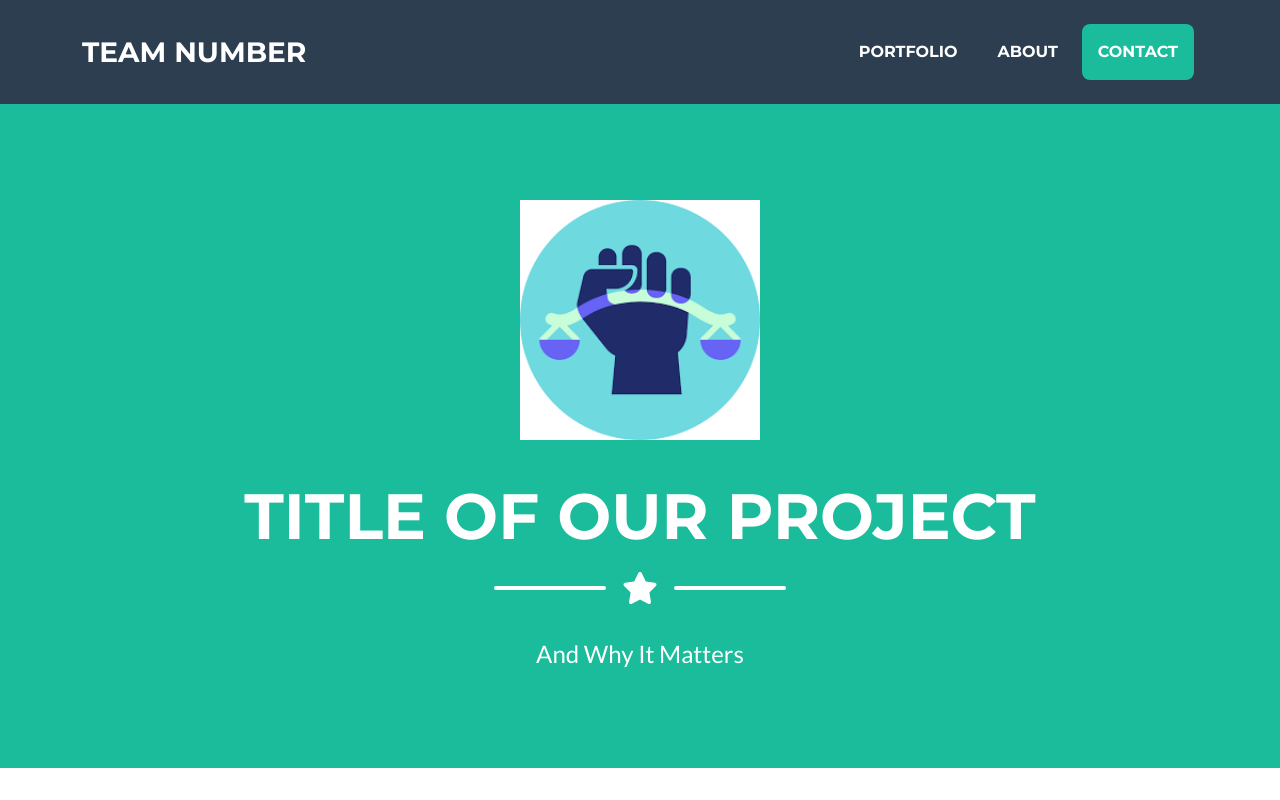
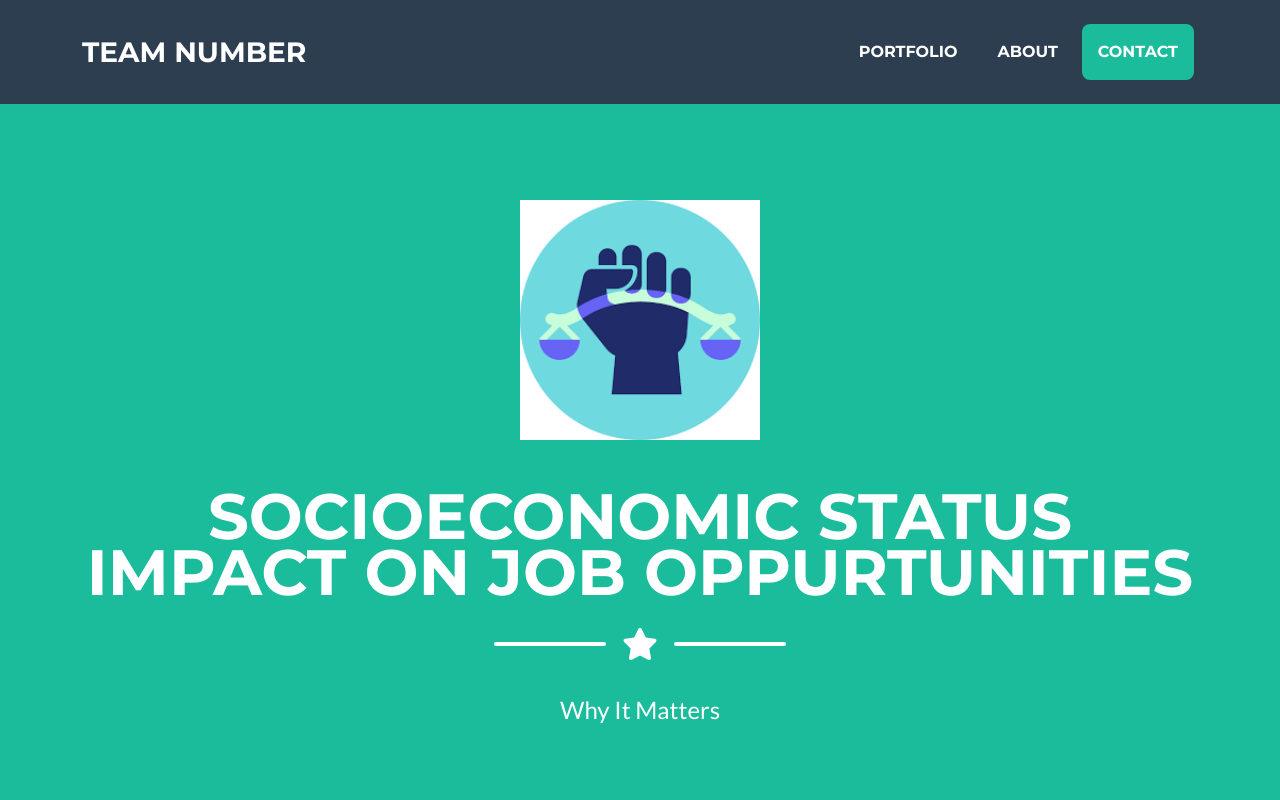
Before and after one commit to sulli719/ISS-210-Sec-005-Group-3, a plain HTML site: page index.html in a window 1280 px wide. Shown: the top 800 px of the page. Drawn offline with nearby package versions, Linux system fonts and the light colour scheme.

Commit message:
Update index.html

```diff
--- a/index.html
+++ b/index.html
@@ -40,7 +40,7 @@
                 <!-- Masthead Avatar Image-->
                 <img class="masthead-avatar mb-5" src="assets/img/portfolio/ISSfront.png" alt="..." />
                 <!-- Masthead Heading-->
-                <h1 class="masthead-heading text-uppercase mb-0">Title of Our Project</h1>
+                <h1 class="masthead-heading text-uppercase mb-0">Socioeconomic Status Impact on Job Oppurtunities</h1>
                 <!-- Icon Divider-->
                 <div class="divider-custom divider-light">
                     <div class="divider-custom-line"></div>
@@ -48,7 +48,7 @@
                     <div class="divider-custom-line"></div>
                 </div>
                 <!-- Masthead Subheading-->
-                <p class="masthead-subheading font-weight-light mb-0">And Why It Matters</p>
+                <p class="masthead-subheading font-weight-light mb-0">Why It Matters</p>
             </div>
         </header>
         <!-- Portfolio Section-->
@@ -154,7 +154,7 @@
                 <div class="row justify-content-center">
                     <div class="col-sm"><p>Contact first name and last name for more infomation on x</p></div>
                     <div class="col-sm"><p>Contact first name and last name for more infomation on x</p></div>
-                    <div class="col-sm"><p>Contact first name and last name for more infomation on x</p></div>
+                    <div class="col-sm"><p>Lauren Mickel mickella@msu.edu  x</p></div>
                     <div class="col-sm"><p>Contact first name and last name for more infomation on x</p></div>
                     <div class="col-sm"><p>Contact first name and last name for more infomation on x</p></div>
                 </div>
```
